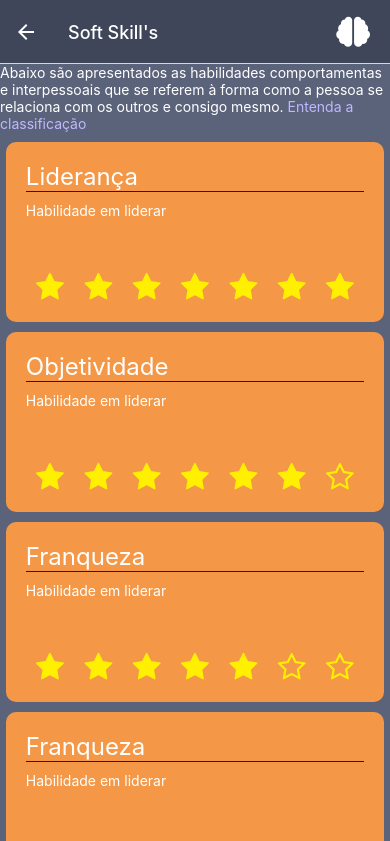
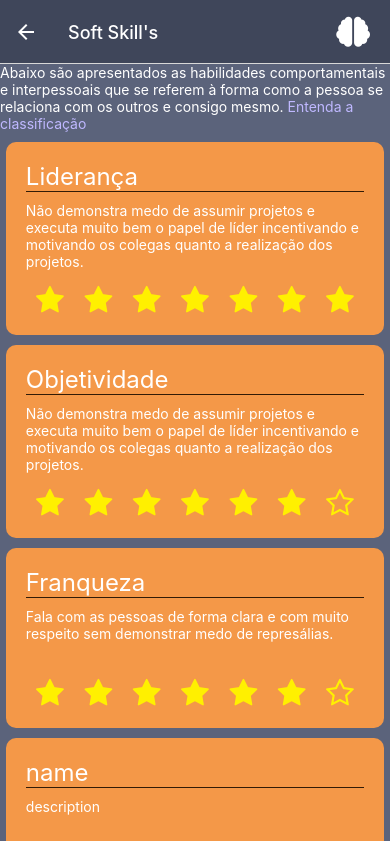
Before and after one commit to airan-rocha/dio-portifolio-perfil, a React Native app: screen /Skill in a window 390 px wide. Shown: the top 841 px of the page. Built offline with nearby package versions, Linux system fonts and the light colour scheme.

Commit message:
melhoria no código da Screen Skill

```diff
--- a/src/components/SkillsCp/SkillsCp.tsx
+++ b/src/components/SkillsCp/SkillsCp.tsx
@@ -5,13 +5,36 @@ import { styles } from './SkillsCpStyle';
 import { SkillBox } from './SkillBox/SkillBox';
 
 export function SkillsCp() {
+  const mySkills = [
+    {
+      name: 'Liderança',
+      description: 'Não demonstra medo de assumir projetos e executa muito bem o papel de líder incentivando e motivando os colegas quanto a realização dos projetos.',
+      starRating: 7,
+    },
+    {
+      name: 'Objetividade',
+      description: 'Não demonstra medo de assumir projetos e executa muito bem o papel de líder incentivando e motivando os colegas quanto a realização dos projetos.',
+      starRating: 6,
+    },
+    {
+      name: 'Franqueza',
+      description: 'Fala com as pessoas de forma clara e com muito respeito sem demonstrar medo de represálias.',
+      starRating: 6,
+    },
+    {
+      name: 'name',
+      description: 'description',
+      starRating: 1,
+    },
+  ];
+
   return (
     <View style={styles.container}>
-        <SkillBox name='Liderança' description='Habilidade em liderar' starRating={7} />
-        <SkillBox name='Objetividade' description='Habilidade em liderar' starRating={6} />
-        <SkillBox name='Franqueza' description='Habilidade em liderar' starRating={5} />
-        <SkillBox name='Franqueza' description='Habilidade em liderar' starRating={4} />
-        <SkillBox name='Franqueza' description='Habilidade em liderar' starRating={3} />
+        {
+          mySkills.map(({name, description, starRating}, index) => (
+            <SkillBox key={index} name={name} description={description} starRating={starRating} />
+          ))
+        }
     </View>
   );
 }
--- a/src/screens/Skill/Skill.tsx
+++ b/src/screens/Skill/Skill.tsx
@@ -8,12 +8,12 @@ import { ScrollView } from 'react-native-gesture-handler';
 export default function Skill({ navigation }) {
 
   function saibaMaisClassificacao(){
-    Alert.alert('Classificação ⭐️', 'a classificação por estrelas vão de 1 (não desenvolvido) a 7 (totalmente desenvolvido). A classificação a partir de 4 estrelas indica que a habilidade está em desenvolvimento. Classificações mais baixas indicam em qual área a pessoa deve se dicar mais ao desenvolvimento.')
+    Alert.alert('Classificação ⭐️', "A classificação por estrela vão de 1 (não desenvolvido) a 7 (totalmente desenvolvido). A classificação a partir de 4 estrelas indica que a habilidade está em desenvolvimento. Classificações mais baixas indicam em qual área a pessoa deve se dedicar mais ao desenvolvimento.")
   }
 
   return (
     <View style={styles.container}>
-        <Text style={styles.text}>Abaixo são apresentados as habilidades comportamentas e interpessoais que se referem à forma como a pessoa se relaciona com os outros e consigo mesmo. <Text onPress={saibaMaisClassificacao} style={styles.link}>Entenda a classificação</Text></Text>
+        <Text style={styles.text}>Abaixo são apresentados as habilidades comportamentais e interpessoais que se referem à forma como a pessoa se relaciona com os outros e consigo mesmo. <Text onPress={saibaMaisClassificacao} style={styles.link}>Entenda a classificação</Text></Text>
 
         <ScrollView  style={styles.scrollView}>
           <SkillsCp />
```
